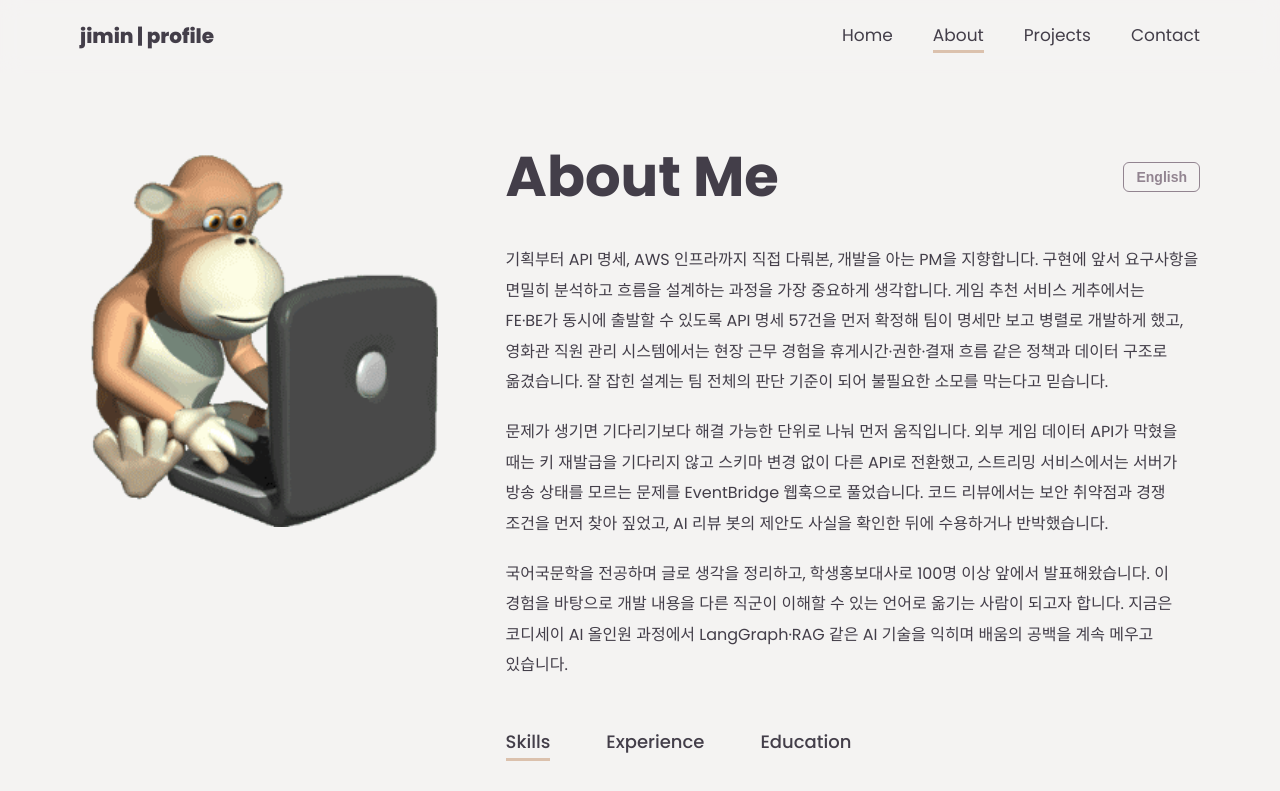
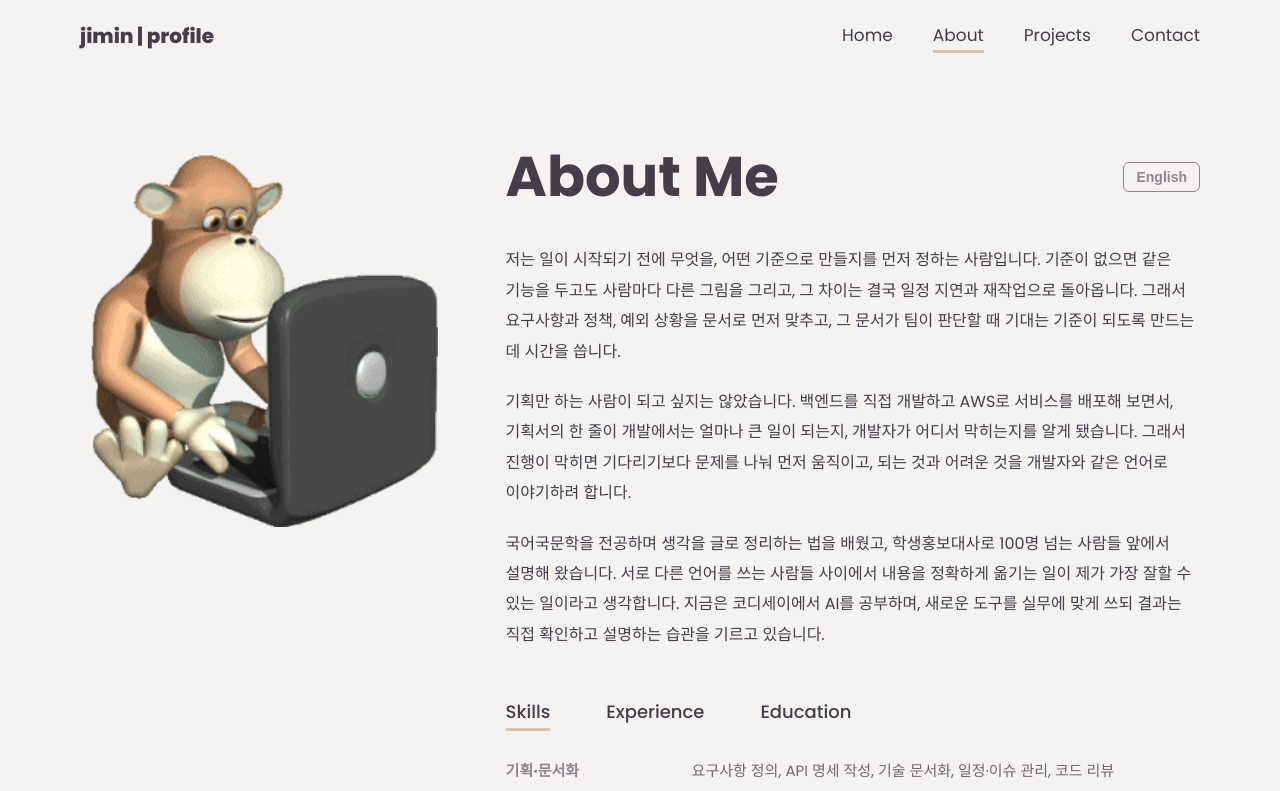
Before and after one commit to ji-min0/profile_page, a Next.js app: page /about in a window 1280 px wide. Shown: the top 791 px of the page. Built offline with nearby package versions, Linux system fonts and the light colour scheme; a web font is replaced by a local one.

Commit message:
Docs: About 소개문을 일하는 방식 중심으로 재작성

```diff
--- a/src/data/about.ts
+++ b/src/data/about.ts
@@ -5,9 +5,9 @@ export type AboutLang = { paragraphs: string[]; tabs: { skills: TabItem[]; exper
 export const about: { kr: AboutLang; en: AboutLang } = {
   "kr": {
     "paragraphs": [
-      "기획부터 API 명세, AWS 인프라까지 직접 다뤄본, 개발을 아는 PM을 지향합니다. 구현에 앞서 요구사항을 면밀히 분석하고 흐름을 설계하는 과정을 가장 중요하게 생각합니다. 게임 추천 서비스 게추에서는 FE·BE가 동시에 출발할 수 있도록 API 명세 57건을 먼저 확정해 팀이 명세만 보고 병렬로 개발하게 했고, 영화관 직원 관리 시스템에서는 현장 근무 경험을 휴게시간·권한·결재 흐름 같은 정책과 데이터 구조로 옮겼습니다. 잘 잡힌 설계는 팀 전체의 판단 기준이 되어 불필요한 소모를 막는다고 믿습니다.",
-      "문제가 생기면 기다리기보다 해결 가능한 단위로 나눠 먼저 움직입니다. 외부 게임 데이터 API가 막혔을 때는 키 재발급을 기다리지 않고 스키마 변경 없이 다른 API로 전환했고, 스트리밍 서비스에서는 서버가 방송 상태를 모르는 문제를 EventBridge 웹훅으로 풀었습니다. 코드 리뷰에서는 보안 취약점과 경쟁 조건을 먼저 찾아 짚었고, AI 리뷰 봇의 제안도 사실을 확인한 뒤에 수용하거나 반박했습니다.",
-      "국어국문학을 전공하며 글로 생각을 정리하고, 학생홍보대사로 100명 이상 앞에서 발표해왔습니다. 이 경험을 바탕으로 개발 내용을 다른 직군이 이해할 수 있는 언어로 옮기는 사람이 되고자 합니다. 지금은 코디세이 AI 올인원 과정에서 LangGraph·RAG 같은 AI 기술을 익히며 배움의 공백을 계속 메우고 있습니다."
+      "저는 일이 시작되기 전에 무엇을, 어떤 기준으로 만들지를 먼저 정하는 사람입니다. 기준이 없으면 같은 기능을 두고도 사람마다 다른 그림을 그리고, 그 차이는 결국 일정 지연과 재작업으로 돌아옵니다. 그래서 요구사항과 정책, 예외 상황을 문서로 먼저 맞추고, 그 문서가 팀이 판단할 때 기대는 기준이 되도록 만드는 데 시간을 씁니다.",
+      "기획만 하는 사람이 되고 싶지는 않았습니다. 백엔드를 직접 개발하고 AWS로 서비스를 배포해 보면서, 기획서의 한 줄이 개발에서는 얼마나 큰 일이 되는지, 개발자가 어디서 막히는지를 알게 됐습니다. 그래서 진행이 막히면 기다리기보다 문제를 나눠 먼저 움직이고, 되는 것과 어려운 것을 개발자와 같은 언어로 이야기하려 합니다.",
+      "국어국문학을 전공하며 생각을 글로 정리하는 법을 배웠고, 학생홍보대사로 100명 넘는 사람들 앞에서 설명해 왔습니다. 서로 다른 언어를 쓰는 사람들 사이에서 내용을 정확하게 옮기는 일이 제가 가장 잘할 수 있는 일이라고 생각합니다. 지금은 코디세이에서 AI를 공부하며, 새로운 도구를 실무에 맞게 쓰되 결과는 직접 확인하고 설명하는 습관을 기르고 있습니다."
     ],
     "tabs": {
       "skills": [
@@ -80,9 +80,9 @@ export const about: { kr: AboutLang; en: AboutLang } = {
   },
   "en": {
     "paragraphs": [
-      "I aim to be a PM who understands development, having worked hands-on from planning and API specifications to AWS infrastructure. I prioritize analyzing requirements and designing the overall flow before implementation. On Gechu, a game recommendation service, I finalized 57 API specifications up front so frontend and backend could develop in parallel. On a cinema staff management system, I turned my own on-site work experience into policies and data structures for break times, permissions, and approval flows.",
-      "When problems arise, I break them into solvable units and act rather than wait. When an external game data API failed, I switched to another API without changing the schema instead of waiting for a new key. On a streaming service, I solved the server's inability to track broadcast state with EventBridge webhooks. In code reviews I look for security flaws and race conditions first, and I verify AI review suggestions before accepting or rejecting them.",
-      "Majoring in Korean Language and Literature taught me to organize ideas in writing, and as a student ambassador I presented to audiences of over 100 people. I want to translate technical work into language other roles can understand. I am currently studying AI technologies such as LangGraph and RAG in the Codyssey AI program."
+      "I am someone who decides what to build, and by what standard, before the work begins. Without a shared standard, people picture the same feature differently, and that gap eventually comes back as delays and rework. So I spend time aligning requirements, policies, and edge cases in writing first, and making those documents the reference the team relies on when making decisions.",
+      "I never wanted to be someone who only plans. By building backends myself and deploying services on AWS, I learned how much work a single line in a spec can become, and where developers get stuck. When progress stalls, I break the problem down and move first instead of waiting, and I try to talk about what is feasible and what is hard in the same language developers use.",
+      "Studying Korean Language and Literature taught me to organize my thinking in writing, and as a student ambassador I explained things to audiences of over 100 people. I believe my greatest strength is carrying meaning accurately between people who speak different professional languages. I am currently studying AI at Codyssey, building the habit of using new tools practically while verifying and explaining their results myself."
     ],
     "tabs": {
       "skills": [
```
